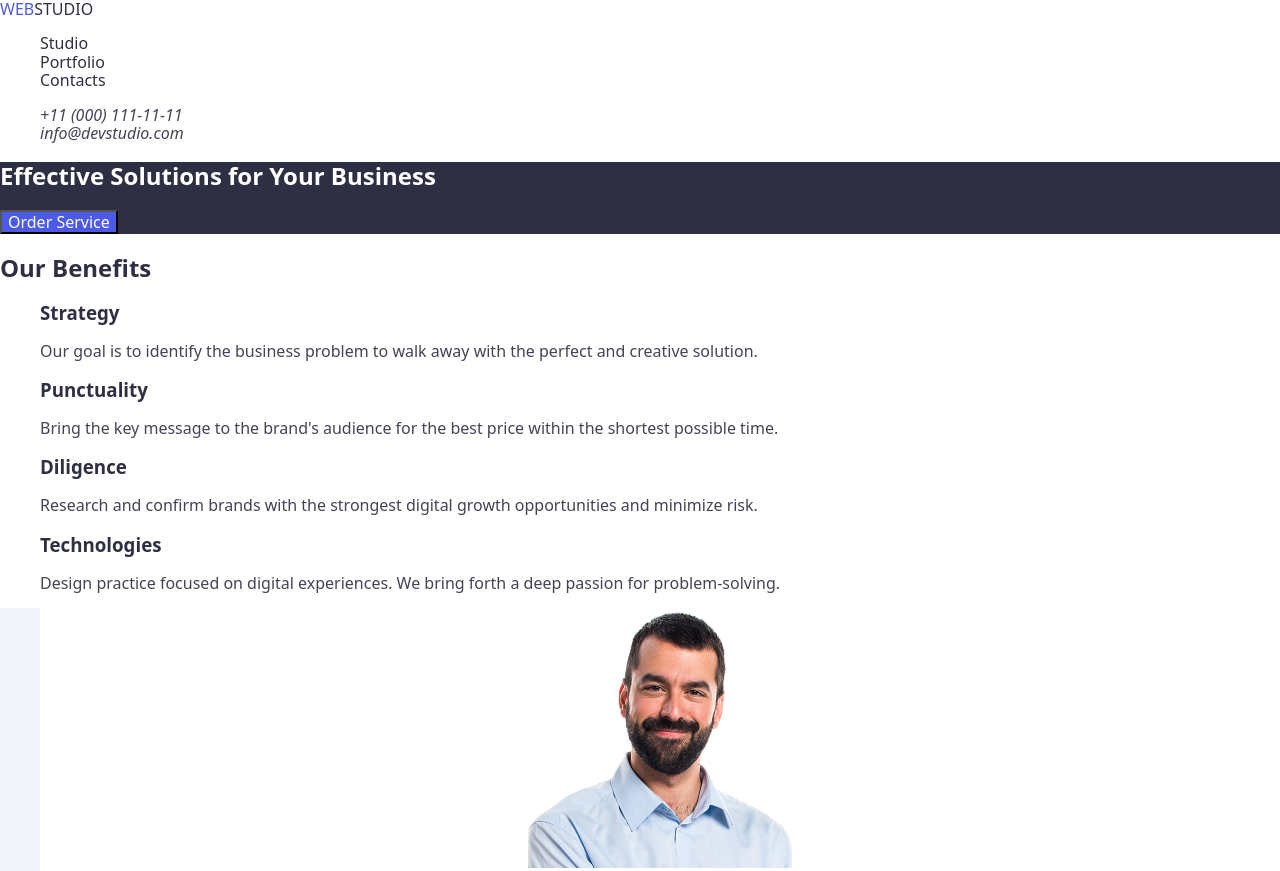
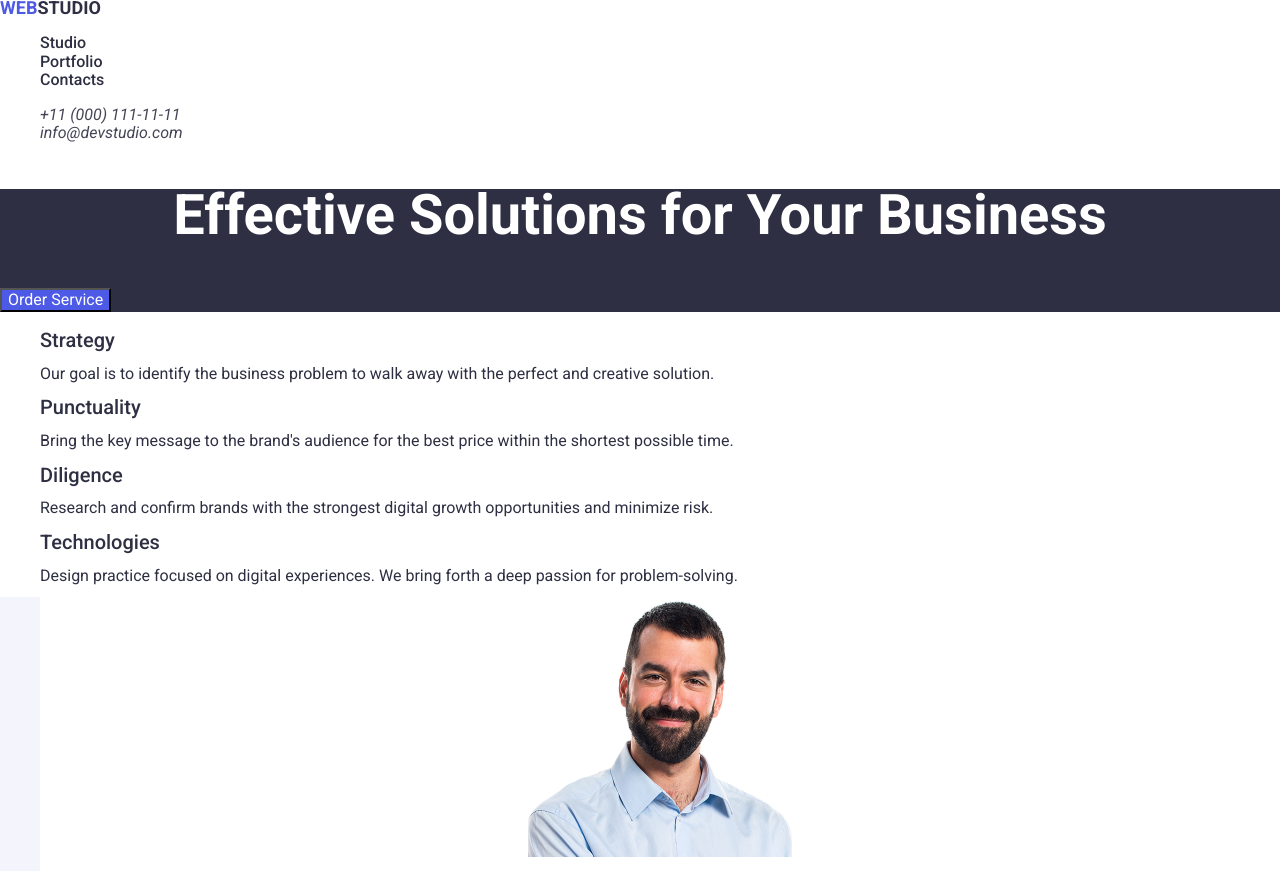
Before and after one commit to Zeven221/goit-markup-hw-02, a plain HTML site: page index.html in a window 1280 px wide. Shown: the top 871 px of the page. Drawn offline with nearby package versions, Linux system fonts and the light colour scheme.

Commit message:
settings css file

```diff
--- a/css/styles.css
+++ b/css/styles.css
@@ -1,3 +1,33 @@
+body {
+    font-family: 'Roboto', sans-serif;
+    background-color: #FFFFFF;
+    color: #2E2F42;
+}
+* a {
+    font-weight: 500;
+    font-size: 16px;
+    line-height: 0.6666666666666667;
+
+}
+* a,ul{
+    text-decoration: none;
+    list-style: none;
+}
+
+* h3{
+
+    font-weight: 500;
+    font-size: 20px;
+    line-height: 0.8333333333333333;
+}
+* p {
+    line-height: 0.6666666666666667;
+}
+
+.benefits-title {
+    display: none;
+
+}
 
 .order_button {
     background-color: #4D5AE5;
@@ -5,27 +35,26 @@
     cursor: pointer;
 }
 
-body {
-    background-color: #FFFFFF;
+
+.order_service {
+    background-color: #2E2F42;
 }
-* a,ul{
-    text-decoration: none;
-    list-style: none;
-}
-* p{
-    color: #434455;
+.order_service h1 {
+    color: #FFFFFF;
+    font-size: 56px;
+    font-weight: 700;
+    text-align: center;
+    line-height: 0.9333333333333333;
 
 }
-h1, h2, h3, h4, h5, h6 {
-    color: #2E2F42;
-}
-.order_service, h1 {
-    color: #FFFFFF;
-    background-color: #2E2F42;
-}
+
+
 .logo
 {
     text-transform: uppercase;
+    font-weight: 700;
+    font-size: 18px;
+    line-height: 0.8571428571428571;
 }
 footer {
     background-color: #2E2F42;
@@ -46,6 +75,9 @@ footer p {
 }
 #portfolio h2 {
     text-align: center;
+    font-weight: 700;
+    font-size: 36px;
+    line-height: 0.9;
 }
 .logo-web{
     color: #4D5AE5;
@@ -75,3 +107,18 @@ nav a{
     background-color: #404BBF;
 
 }
+#benefits h3 {
+    font-weight: 500;
+    font-size: 20px;
+}
+#benefits p {
+    font-size: 16px;
+
+}
+
+
+address ul li a {
+    font-weight: 400;
+    font-size: 16px;
+
+}
--- a/index.html
+++ b/index.html
@@ -12,6 +12,12 @@
       referrerpolicy="no-referrer"
     />
     <link rel="stylesheet" href="./css/styles.css" />
+    <link rel="preconnect" href="https://fonts.googleapis.com" />
+    <link rel="preconnect" href="https://fonts.gstatic.com" crossorigin />
+    <link
+      href="https://fonts.googleapis.com/css2?family=Roboto:ital,wght@0,100..900;1,100..900&display=swap"
+      rel="stylesheet"
+    />
   </head>
   <body>
     <header>
@@ -138,14 +144,21 @@
         <h2 class="portfolio-title">Our Portfolio</h2>
         <ul>
           <li>
-            <img src="./images/portfolio/banking_app.png" alt="Banking App" width="360" height="300" />
+            <img
+              src="./images/portfolio/banking_app.png"
+              alt="Banking App"
+              width="360"
+              height="300"
+            />
             <h3>Banking App</h3>
             <p>App</p>
           </li>
           <li>
             <img
               src="./images/portfolio/cashless_payment.png"
-              alt="Cashless Payment" width="360" height="300"
+              alt="Cashless Payment"
+              width="360"
+              height="300"
             />
             <h3>Cashless Payment</h3>
             <p>Marketing</p>
@@ -153,20 +166,29 @@
           <li>
             <img
               src="./images/portfolio/meditation_app.png"
-              alt="Meditation App" width="360" height="300"
+              alt="Meditation App"
+              width="360"
+              height="300"
             />
             <h3>Meditation App</h3>
             <p>App</p>
           </li>
           <li>
-            <img src="./images/portfolio/taxi_service.png" alt="Taxi Service" width="360" height="300" />
+            <img
+              src="./images/portfolio/taxi_service.png"
+              alt="Taxi Service"
+              width="360"
+              height="300"
+            />
             <h3>Taxi Service</h3>
             <p>Marketing</p>
           </li>
           <li>
             <img
               src="./images/portfolio/screen_illustrations.png"
-              alt="Screen Illustrations" width="360" height="300"
+              alt="Screen Illustrations"
+              width="360"
+              height="300"
             />
             <h3>Screen Illustrations</h3>
             <p>Design</p>
@@ -174,7 +196,9 @@
           <li>
             <img
               src="./images/portfolio/online_courses.png"
-              alt="Online Courses" width="360" height="300"
+              alt="Online Courses"
+              width="360"
+              height="300"
             />
             <h3>Online Courses</h3>
             <p>Marketing</p>
@@ -184,7 +208,7 @@
       <!-- #endregion Our Portfolio -->
       <!-- #region Footer -->
       <footer>
-        <a href="./index.html"
+        <a href="./index.html" class="logo"
           ><span class="logo-web">Web</span
           ><span class="footer-logo-studio">Studio</span></a
         >
```
